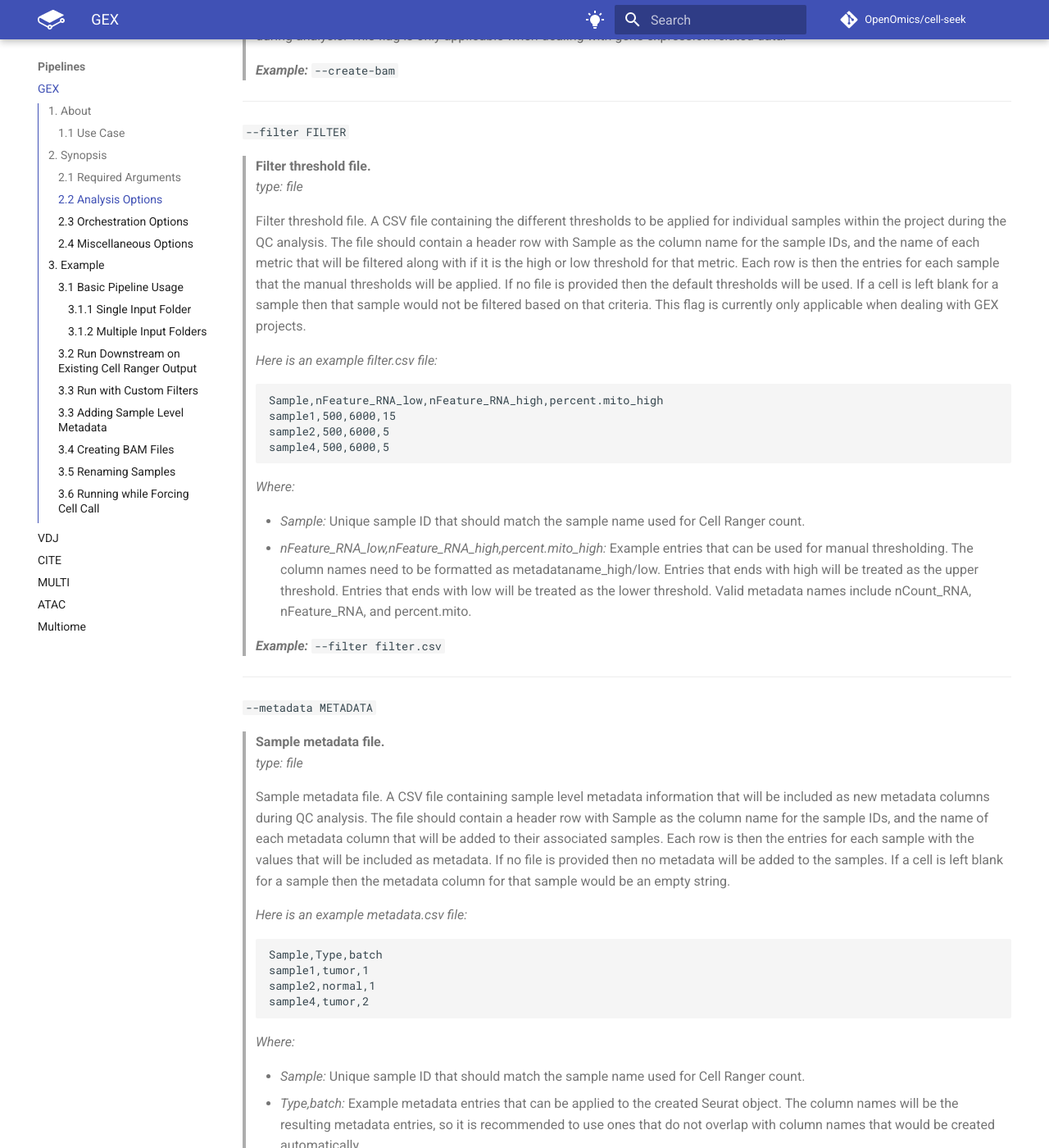
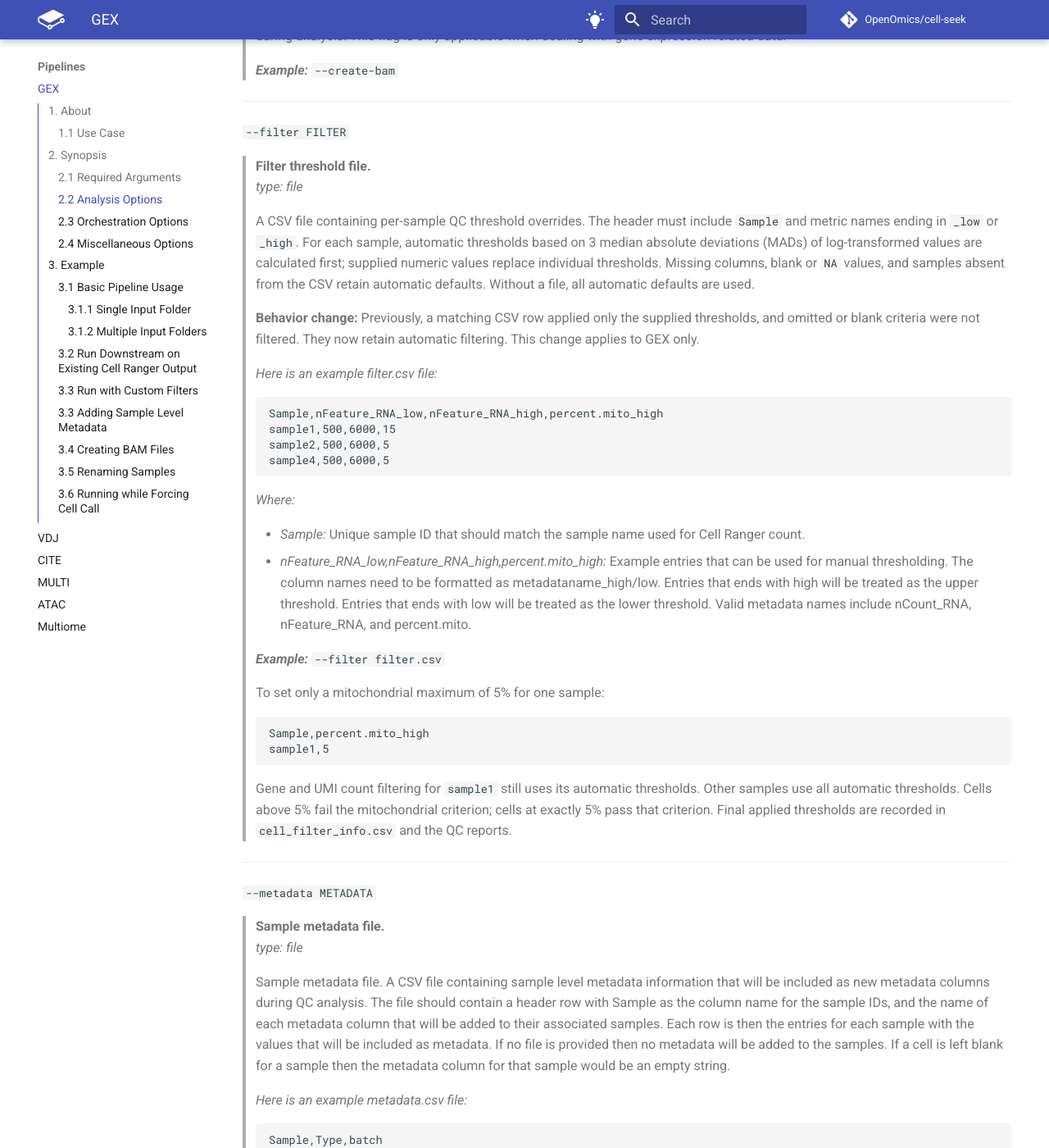
Before and after one commit to OpenOmics/cell-seek, an MkDocs documentation site: the page built from docs/usage/gex.md, in a window 1280 px wide and 1400 px high, scrolled down 4160 px. Shown: the whole window at 82% size. Built offline with MkDocs 1.6.1 and Material for MkDocs 9.7.7, drawn with Linux system fonts in a browser that asks for light colours; comment, search, counter and statistics services are not loaded; the version menu is left out.

Commit message:
Keep automatic GEX QC thresholds when applying manual filters
Apply numeric CSV values as per-sample overrides of the automatic
3 MAD thresholds. Keep defaults for omitted columns, blank or NA
values, and unlisted samples; filter cells after merging thresholds.

Update help and reports, preserve decimal cutoffs, and add focused
regression tests.

````diff
--- a/docs/usage/gex.md
+++ b/docs/usage/gex.md
@@ -146,7 +146,9 @@
 > **Filter threshold file.**
 > *type: file*
 >
-> Filter threshold file. A CSV file containing the different thresholds to be applied for individual samples within the project during the QC analysis. The file should contain a header row with Sample as the column name for the sample IDs, and the name of each metric that will be filtered along with if it is the high or low threshold for that metric. Each row is then the entries for each sample that the manual thresholds will be applied. If no file is provided then the default thresholds will be used. If a cell is left blank for a sample then that sample would not be filtered based on that criteria. This flag is currently only applicable when dealing with GEX projects.
+> A CSV file containing per-sample QC threshold overrides. The header must include `Sample` and metric names ending in `_low` or `_high`. For each sample, automatic thresholds based on 3 median absolute deviations (MADs) of log-transformed values are calculated first; supplied numeric values replace individual thresholds. Missing columns, blank or `NA` values, and samples absent from the CSV retain automatic defaults. Without a file, all automatic defaults are used.
+>
+> **Behavior change:** Previously, a matching CSV row applied only the supplied thresholds, and omitted or blank criteria were not filtered. They now retain automatic filtering. This change applies to GEX only.
 >
 > *Here is an example filter.csv file:*
 > ```
@@ -162,6 +164,13 @@
 > - *nFeature_RNA_low,nFeature_RNA_high,percent.mito_high:* Example entries that can be used for manual thresholding. The column names need to be formatted as metadataname_high/low. Entries that ends with high will be treated as the upper threshold. Entries that ends with low will be treated as the lower threshold. Valid metadata names include nCount_RNA, nFeature_RNA, and percent.mito.
 >
 > ***Example:*** `--filter filter.csv`
+>
+> To set only a mitochondrial maximum of 5% for one sample:
+> ```csv
+> Sample,percent.mito_high
+> sample1,5
+> ```
+> Gene and UMI count filtering for `sample1` still uses its automatic thresholds. Other samples use all automatic thresholds. Cells above 5% fail the mitochondrial criterion; cells at exactly 5% pass that criterion. Final applied thresholds are recorded in `cell_filter_info.csv` and the QC reports.
 
 ---
   `--metadata METADATA`
````
Also changed, not shown: 5 other files.
